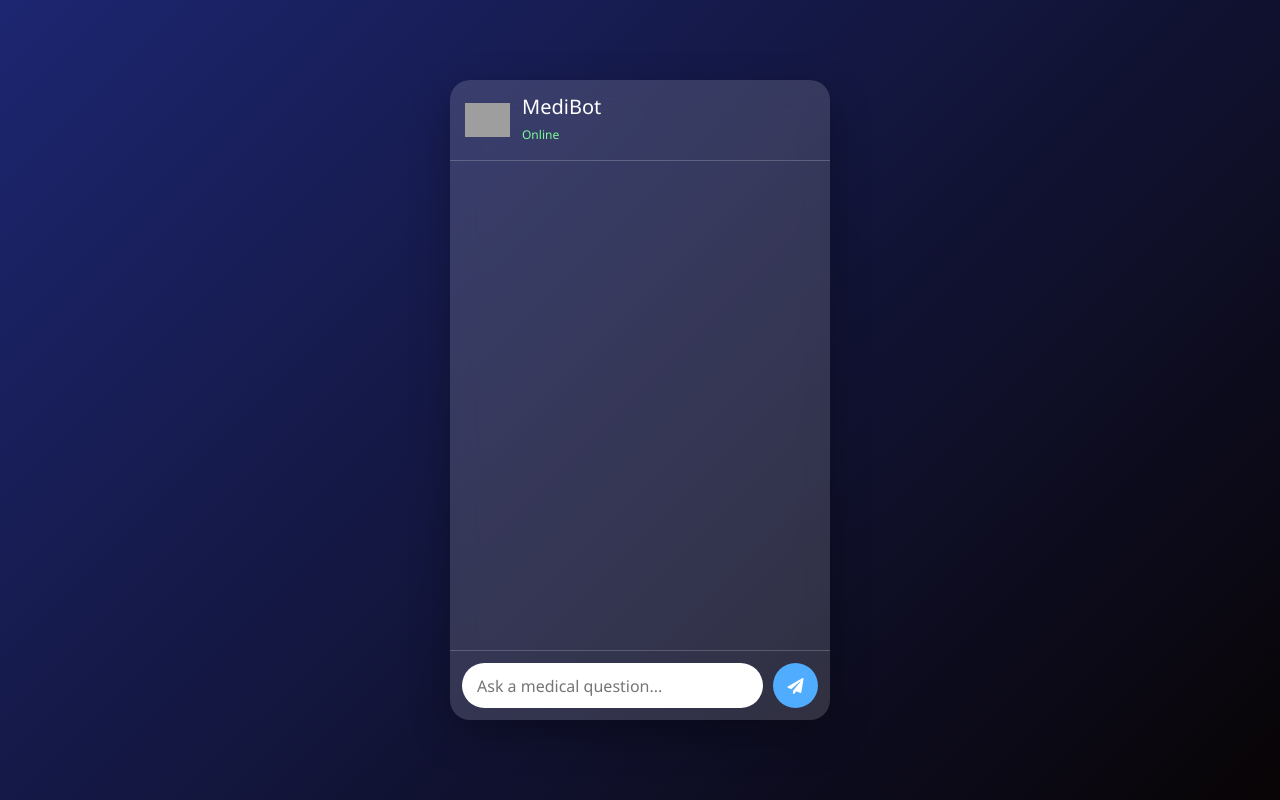
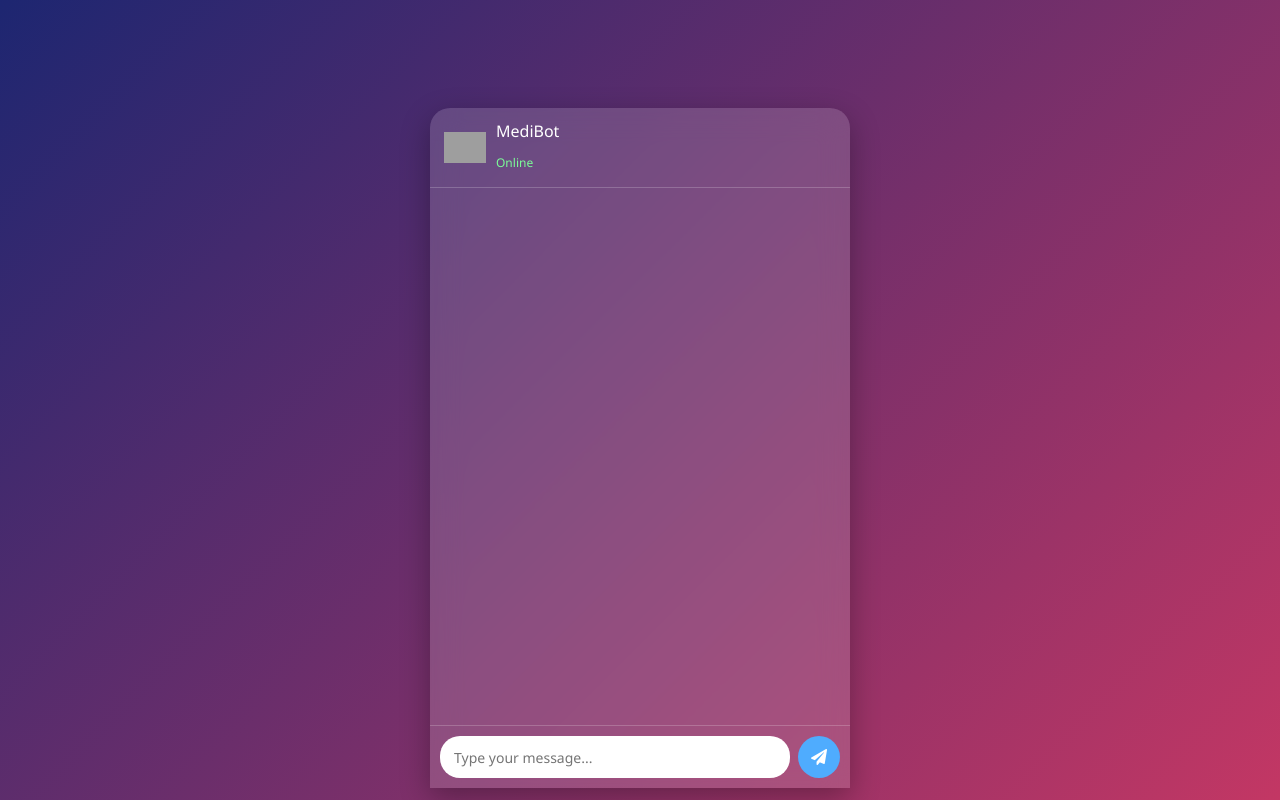
Before and after one commit to Nabeel1001/Medical_ChatBot, a Flask app: page / in a window 1280 px wide. Run offline with Flask 3, Linux system fonts and the light colour scheme; some libraries are stand-ins or nearby versions; grey boxes are pictures that could not be loaded.

Commit message:
UI Update

```diff
--- a/static/style.css
+++ b/static/style.css
@@ -5,46 +5,49 @@
     font-family: 'Segoe UI', sans-serif;
 }
 
+/* PAGE LAYOUT */
 body {
-    background: linear-gradient(135deg, #1d2671, #080405);
+    height: 100vh;
+    background: linear-gradient(135deg, #1d2671, #c33764);
+}
+
+.chat-page {
     height: 100vh;
     display: flex;
-    align-items: center;
     justify-content: center;
+    align-items: flex-end; /* 🔥 CHAT AT BOTTOM */
+    padding: 12px;
 }
 
-.chat-wrapper {
+/* CHAT CONTAINER */
+.chat-card {
     width: 100%;
     max-width: 420px;
-    padding: 20px;
-}
-
-.chat-card {
-    background: rgba(255, 255, 255, 0.15);
+    height: 85vh;
+    background: rgba(255,255,255,0.15);
     backdrop-filter: blur(15px);
-    border-radius: 20px;
+    border-radius: 20px 20px 0 0;
     display: flex;
     flex-direction: column;
-    height: 80vh;
-    box-shadow: 0 15px 40px rgba(0,0,0,0.3);
+    box-shadow: 0 10px 30px rgba(0,0,0,0.3);
 }
 
 /* HEADER */
 .chat-header {
-    padding: 15px;
     display: flex;
     align-items: center;
+    padding: 14px;
     border-bottom: 1px solid rgba(255,255,255,0.2);
 }
 
 .bot-avatar {
-    width: 45px;
-    margin-right: 12px;
+    width: 42px;
+    margin-right: 10px;
 }
 
 .chat-header h5 {
     color: #fff;
-    margin-bottom: 2px;
+    font-size: 16px;
 }
 
 .status {
@@ -55,14 +58,15 @@ body {
 /* BODY */
 .chat-body {
     flex: 1;
-    padding: 15px;
+    padding: 14px;
     overflow-y: auto;
 }
 
+/* MESSAGES */
 .message {
     display: flex;
-    margin-bottom: 12px;
-    animation: fadeInUp 0.3s ease-in-out;
+    margin-bottom: 10px;
+    animation: fadeUp 0.25s ease-in;
 }
 
 .message.user {
@@ -74,97 +78,97 @@ body {
 }
 
 .message.bot img {
-    width: 30px;
+    width: 28px;
     margin-right: 8px;
 }
 
 .bubble {
-    max-width: 75%;
-    padding: 12px 15px;
-    border-radius: 18px;
+    max-width: 78%;
+    padding: 10px 14px;
+    border-radius: 16px;
     font-size: 14px;
     line-height: 1.4;
 }
 
 .user .bubble {
     background: #4facfe;
-    color: #fff;
-    border-bottom-right-radius: 5px;
+    color: white;
+    border-bottom-right-radius: 4px;
 }
 
 .bot .bubble {
-    background: #fff;
+    background: white;
     color: #333;
-    border-bottom-left-radius: 5px;
+    border-bottom-left-radius: 4px;
 }
 
 /* FOOTER */
 .chat-footer {
     display: flex;
-    padding: 12px;
+    padding: 10px;
     border-top: 1px solid rgba(255,255,255,0.2);
 }
 
 .chat-footer input {
     flex: 1;
     border: none;
-    padding: 10px 15px;
-    border-radius: 25px;
+    padding: 10px 14px;
+    border-radius: 20px;
     outline: none;
+    font-size: 14px;
 }
 
 .chat-footer button {
+    width: 42px;
+    height: 42px;
+    border-radius: 50%;
+    border: none;
     background: #4facfe;
-    border: none;
     color: white;
-    width: 45px;
-    height: 45px;
-    border-radius: 50%;
-    margin-left: 10px;
+    margin-left: 8px;
     cursor: pointer;
-    transition: 0.3s;
+    transition: 0.2s;
 }
 
 .chat-footer button:hover {
     background: #00f2fe;
 }
 
-/* TYPING ANIMATION */
+/* TYPING */
 .typing-indicator {
+    padding: 0 16px 10px;
     display: flex;
-    padding: 0 15px 10px;
 }
 
 .typing-indicator span {
-    height: 8px;
-    width: 8px;
-    background: #fff;
+    width: 7px;
+    height: 7px;
+    background: white;
     border-radius: 50%;
     margin-right: 4px;
-    animation: typing 1.5s infinite;
+    animation: typing 1.3s infinite;
 }
 
-.typing-indicator span:nth-child(2) {
-    animation-delay: 0.2s;
-}
+.typing-indicator span:nth-child(2) { animation-delay: 0.2s; }
+.typing-indicator span:nth-child(3) { animation-delay: 0.4s; }
 
-.typing-indicator span:nth-child(3) {
-    animation-delay: 0.4s;
-}
-
+/* ANIMATIONS */
 @keyframes typing {
     0% { opacity: 0.3; }
     50% { opacity: 1; }
     100% { opacity: 0.3; }
 }
 
-@keyframes fadeInUp {
-    from {
-        transform: translateY(10px);
-        opacity: 0;
-    }
-    to {
-        transform: translateY(0);
-        opacity: 1;
+@keyframes fadeUp {
+    from { transform: translateY(8px); opacity: 0; }
+    to { transform: translateY(0); opacity: 1; }
+}
+
+/* 📱 MOBILE OPTIMIZATION */
+@media (max-width: 576px) {
+    .chat-card {
+        height: 100vh;
+        border-radius: 0;
+        max-width: 100%;
     }
 }
--- a/templates/chat.html
+++ b/templates/chat.html
@@ -13,7 +13,7 @@
 </head>
 
 <body>
-<div class="chat-wrapper">
+<div class="chat-page">
     <div class="chat-card">
 
         <!-- HEADER -->
@@ -28,16 +28,17 @@
         <!-- BODY -->
         <div id="messageFormeight" class="chat-body"></div>
 
-        <!-- TYPING INDICATOR -->
+        <!-- TYPING -->
         <div id="typing" class="typing-indicator d-none">
             <span></span><span></span><span></span>
         </div>
 
         <!-- FOOTER -->
         <form id="messageArea" class="chat-footer">
-            <input type="text" id="text" name="msg" placeholder="Ask a medical question..." autocomplete="off" required>
+            <input type="text" id="text" placeholder="Type your message..." required>
             <button type="submit"><i class="fas fa-paper-plane"></i></button>
         </form>
+
     </div>
 </div>
 
```
